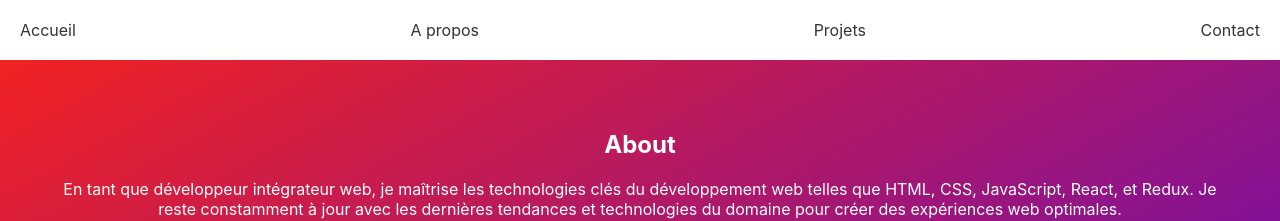
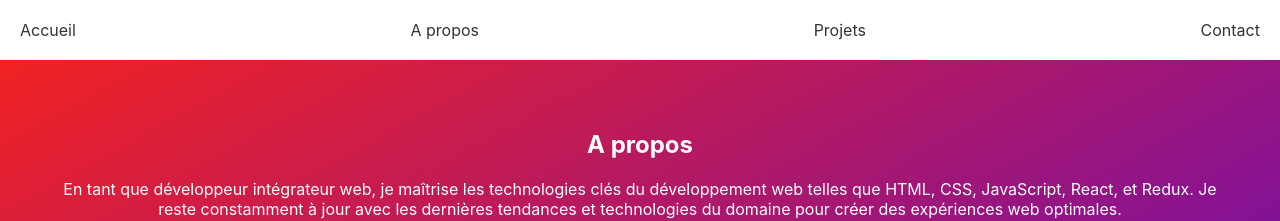
Before and after one commit to pletx/Portfolio-, a React (Create React App) app in the folder portfolio_eddy/: page /about in a window 1280 px wide. Shown: the top 221 px of the page. Built offline with nearby package versions, Linux system fonts and the light colour scheme.

Commit message:
fix about

```diff
--- a/portfolio_eddy/src/pages/About/About.js
+++ b/portfolio_eddy/src/pages/About/About.js
@@ -8,7 +8,7 @@ function About() {
   return (
     <section className="about-background">
       <div id="about">
-        <h2>About</h2>
+        <h2>A propos</h2>
         <div className="about-content">
 
             En tant que développeur intégrateur web, je maîtrise les technologies clés du développement web telles que HTML, CSS, JavaScript, React, et Redux. Je reste constamment à jour avec les dernières tendances et technologies du domaine pour créer des expériences web optimales.
```
